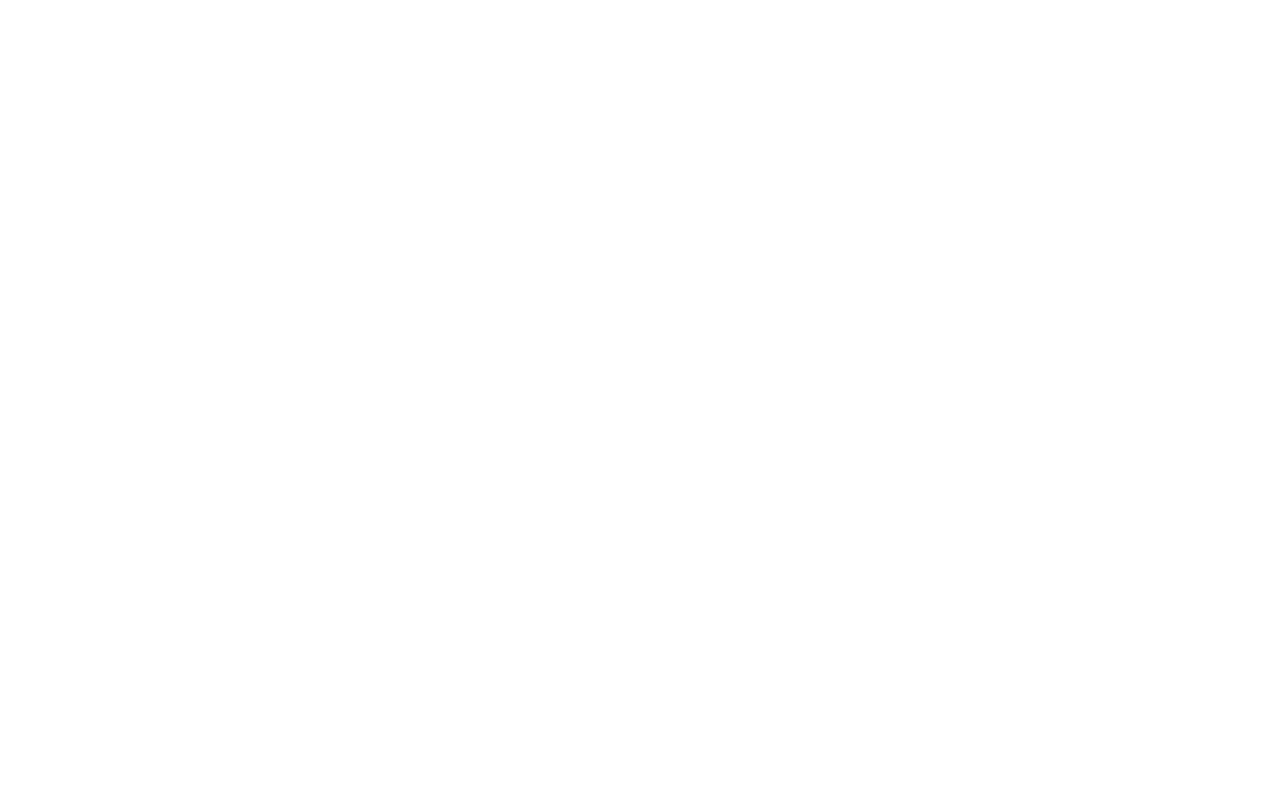
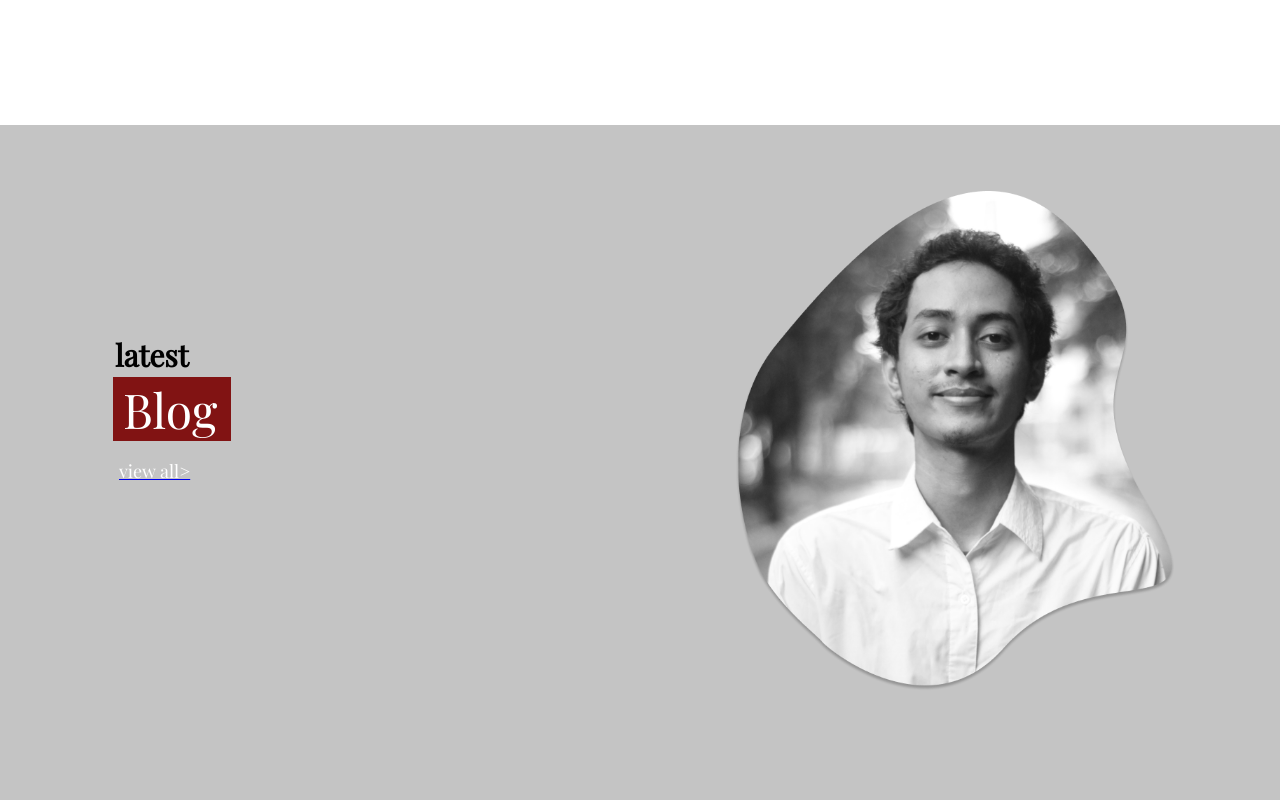
Before and after one commit to idahdam/personal-homepage, a React (Create React App) app: page /Blog in a window 1280 px wide. Shown: the part 580-1380 px from the top of the page. Before the commit the page ends 800 px from the top, so only its background shows below. Built offline with nearby package versions, Linux system fonts and the light colour scheme.

Commit message:
i dont really know what im doing lmaooo

```diff
--- a/src/App.js
+++ b/src/App.js
@@ -10,6 +10,9 @@
       <Navbar/>
       <Switch>
         <Route exact path="/" component={Home}/>
+        <Route exact path="/Blog" component={Home}/>
+        <Route exact path="/Projects" component={Home}/>
+        <Route exact path="/Social" component={Home}/>
       </Switch>
       <Footer/>
     </Router>
--- a/src/components/Header/Header.Elements.js
+++ b/src/components/Header/Header.Elements.js
@@ -65,17 +65,21 @@
 
 export const ImgWrapper = styled.div`
     padding-top: 1rem;
-    max-width: 550px;
+    max-width: 600px;
     display: flex;
     justify-content: ${({start}) => (start ? 'flex-start': 'flex-end' )}
 `
 
 export const Img = styled.img`
     padding-right: 0;
-    margin-right: 30px;
     border: 0;
     max-width: 100%;
     vertical-align: middle;
     display: inline-block;
-    max-height: 500px;
+    max-height: 600px;
 `
+
+export const TextBold = styled.p`
+    background: #811313;
+    color: white;
+`
--- a/src/components/Header/Header.js
+++ b/src/components/Header/Header.js
@@ -1,9 +1,9 @@
 import React from 'react'
 import {Link} from 'react-router-dom'
 import { Container, Button } from '../../globalStyles'
-import {InfoSec, InfoRow, InfoColumn, TextWrapper, TopLine, Heading, Subtitle, ImgWrapper, Img} from './Header.Elements'
+import {TextBold, InfoSec, InfoRow, InfoColumn, TextWrapper, TopLine, Heading, Subtitle, ImgWrapper, Img} from './Header.Elements'
 
-const Header = ({primary, lightBg, imgStart, lightTopLine, lightTextDesc, buttonLabel, description, headline, lightText, topLine,
+const Header = ({primary, lightBg, imgStart, lightTopLine, lightTextDesc, buttonLabel, description, mainBold, main, lightText, topLine,
 start, img, alt}) => {
     return (
         <>
@@ -13,13 +13,8 @@
                     <InfoColumn>
                         <TextWrapper>
                             <TopLine lightTopLine={lightTopLine}>{topLine}</TopLine>
-                                <Heading lightText={lightText}>{headline}</Heading>
+                                <Heading lightText={lightText}>{main}</Heading>
                                 <Subtitle lightTextDesc={lightTextDesc}>{description}</Subtitle>
-                                <Link to="/sign-up">
-                                    <Button big fontBig primary={primary}>
-                                        {buttonLabel}
-                                    </Button>
-                                </Link>
                         </TextWrapper>
                     </InfoColumn>
                     <InfoColumn>
--- a/src/components/Navbar/Navbar.js
+++ b/src/components/Navbar/Navbar.js
@@ -49,10 +49,10 @@
                             <NavLinks to="/Blogs">Blogs</NavLinks>
                         </NavItem>
                         <NavItem>
-                            <NavLinks to="/Socials">Socials</NavLinks>
+                            <NavLinks to="/Projects">Projects</NavLinks>
                         </NavItem>
                         <NavItem>
-                            <NavLinks to="/Projects">Projects</NavLinks>
+                            <NavLinks to="/Socials">Socials</NavLinks>
                         </NavItem>
                     </NavMenu>
                 </NavbarContainer>
--- a/src/components/Section/Section.Elements.js
+++ b/src/components/Section/Section.Elements.js
@@ -1 +1,119 @@
 import styled from 'styled-components'
+
+export const InfoSec = styled.div`
+    color: #fff;
+    padding: 50px 0 160px;
+    background: ${({lightBg}) => (lightBg ? '#fff': '#C4C4C4')};
+`
+
+export const InfoRow = styled.div`
+    display: flex;
+    flex-wrap: wrap;
+    align-items: center;
+    flex-direction: ${({imgStart}) => (imgStart ? 'row-reverse': 'row')}
+`
+
+export const InfoColumn = styled.div`
+    margin-bottom: 15px;
+    padding-right: 15px;
+    padding-left: 15px;
+    flex: 1;
+    width: 100%;
+    max-width: 100%;
+    flex-basis: 50%;
+    @media screen and (max-width: 768px){
+        max-width: 100%;
+        flex-basis: 100%;
+        display: flex;
+        justify-content: center;
+    }
+`
+
+export const TextWrapper = styled.div`
+    max-width: 540px;
+    padding-top: 0;
+    padding-bottom: 60px;
+    @media screen and (max-width: 768px){
+        padding-bottom: 76px;
+    }
+`
+export const TopLine = styled.div`
+    color: ${({lightTopLine}) => (lightTopLine ? '#a9b3c1': '#4b59f7')};
+    font-size: 18px;
+    line-height: 16px;
+    letter-spacing: 1.4px;
+    margin-bottom: 16px;
+`
+
+export const Heading = styled.h1`
+    padding-top: 1.2em;
+    padding-left: 1em;
+    margin-left: 20px;
+    margin-bottom: 5px;
+    font-size: 30px;
+    line-height: 1.1;
+    color: ${({lightText}) => (lightText ? '#000': '#000')};
+`
+
+export const Subtitle = styled.p`
+    max-width: 440px;
+    padding-left: 2.5em;
+    margin-left: 0.5em;
+    margin-top: 1em;
+    margin-bottom: 35px;
+    font-size: 18px;
+    line-height: 24px;
+    color: ${({lightTextDesc}) => (lightTextDesc ? '#fff': '#fff')};
+
+
+    &:hover{
+        color: grey;
+        border-bottom: 6px solid white;
+        border-top: 6px solid grey;
+        transition: all 0.3s ease-out;
+        border-top: 6px solid transparent;
+        border-bottom: 6px solid transparent;
+    }
+`
+
+export const ImgWrapper = styled.div`
+    padding-top: 1rem;
+    max-width: 550px;
+    display: flex;
+    justify-content: ${({start}) => (start ? 'flex-start': 'flex-end' )}
+`
+
+export const Img = styled.img`
+    padding-right: 0;
+    margin-right: 30px;
+    border: 0;
+    max-width: 100%;
+    vertical-align: middle;
+    display: inline-block;
+    max-height: 500px;
+
+    &:hover{
+        transform: scale(1.5);
+        transition: all 0.3s ease-in;
+        filter: invert(1);
+    }
+`
+
+export const TextBold = styled.p`
+    background: #811313;
+    background-clip: border-box;
+    padding-left: 10px;
+    margin-right: 7.8em;
+    margin-left: 1em;
+    color: white;
+    display: flex;
+    font-size: 48px;
+
+    &:hover{
+        margin-right: 5em;
+        transition: all 0.4s ease-out;
+    }
+`
+
+export const ViewAll = styled.a`
+`
--- a/src/components/Section/Section.js
+++ b/src/components/Section/Section.js
@@ -1,10 +1,35 @@
-import React, { useState, useEffect } from 'react'
+import React from 'react'
+import {Link} from 'react-router-dom'
+import { Container, Button } from '../../globalStyles'
+import {ViewAll, TextBold, InfoSec, InfoRow, InfoColumn, TextWrapper, TopLine, Heading, Subtitle, ImgWrapper, Img} from './Section.Elements'
 
-const Section = () => {
-	return(
-		<>
-		</>
-	)
+const Section = ({primary, lightBg, imgStart, lightTopLine, lightTextDesc, buttonLabel, description, mainBold, main, lightText, topLine,
+start, img, alt}) => {
+    return (
+        <>
+          <InfoSec lightBg = {lightBg}>
+            <Container>
+                <InfoRow imgStart={imgStart}>
+                    <InfoColumn>
+                        <TextWrapper>
+                            <TopLine lightTopLine={lightTopLine}>{topLine}</TopLine>
+                                <Heading lightText={lightText}>{main}</Heading>
+                                <TextBold>Blog</TextBold>
+                                <ViewAll href="/urmom" target="_blank">
+                                	<Subtitle lightTextDesc={lightTextDesc}>{description}</Subtitle>
+                                </ViewAll>
+                        </TextWrapper>
+                    </InfoColumn>
+                    <InfoColumn>
+                        <ImgWrapper start={start}>
+                            <Img src={img} alt={alt}></Img>
+                        </ImgWrapper>
+                    </InfoColumn>
+                </InfoRow>
+            </Container>
+          </InfoSec>
+        </>
+    )
 }
 
 export default Section;
--- a/src/globalStyles.js
+++ b/src/globalStyles.js
@@ -29,7 +29,7 @@
 export const Button = styled.button`
     margin-left: 2em;
     border-radius: 4px;
-    background: ${({primary}) => (primary ? '#4b59f7' : '#0467fb')};
+    background: ${({primary}) => (primary ? '#811313' : '#811313')};
     white-space: nowrap;
     padding: ${({big}) => (big ? '12px 64px' : '10px 20px')};
     color: #fff;
@@ -37,10 +37,17 @@
     outline: none;
     border: none;
     cursor: pointer;
+    transition: all 0.3s ease-out;
     &:hover {
         transition: all 0.3s ease-out;
+        color: grey;
+        border-bottom: 6px solid white;
+        border-top: 6px solid grey;
+        transition: all 0.3s ease-out;
+        border-top: 6px solid transparent;
+        border-bottom: 6px solid transparent;
         background: #fff;
-        background: ${({primary}) => (primary ? '#0467fb' :'#4b59f7')};
+        background: ${({primary}) => (primary ? '#811313' :'#811313')};
 
     }
     @media screen and (max-width: 960px){
--- a/src/pages/Homepage/Data.js
+++ b/src/pages/Homepage/Data.js
@@ -7,7 +7,9 @@
 }
 
 export const Blog = {
-
+    main: "latest",
+    mainBold: "Blog",
+    viewAll: "view all>"
 }
 
 export const Projects = {
@@ -26,11 +28,28 @@
     lightTextDesc: false,
     buttonLabel: 'Portfolio',
     description: 'Currently a second year student of Computer Engineering and likes to tinker with computer and electronics. Not sure what to do with this website though, so impulsive.',
-    headline: "Hi! I'm Hadi",
-    headlineBold: "Hadi",
+    main: "Hi! I'm Hadi",
+    mainBold: "Hadi",
+    lightText: false,
+    topLine: '',
+    start: '',
+    img : require('../../images/homepage/FullFix.png').default,
+    alt : 'Header Image',
+}
+
+export const HomeObjTwo = {
+    lightBg: false,
+    primary: false,
+    imgStart: '',
+    lightTopLine: false,
+    lightTextDesc: false,
+    buttonLabel: 'Portfolio',
+    description: 'view all>',
+    main: "latest",
+    mainBold: "Blog",
     lightText: false,
     topLine: '',
     start: '',
     img : require('../../images/homepage/Vector-Mid.png').default,
-    alt : 'Start Image',
+    alt : 'Header Image',
 }
--- a/src/pages/Homepage/Home.js
+++ b/src/pages/Homepage/Home.js
@@ -1,12 +1,13 @@
 import React from 'react'
-import { Header } from '../../components'
-import { HomeObjOne } from './Data'
+import { Header, Section } from '../../components'
+import { HomeObjOne, HomeObjTwo } from './Data'
 
 
 const Home = () => {
     return (
         <>
         <Header {...HomeObjOne}/>
+        <Section {...HomeObjTwo}/>
         </>
     )
 }
```
Also changed, not shown: src/images/homepage/FullFix.png (added), 1 other file (tests, documents, lock files or other folders).
